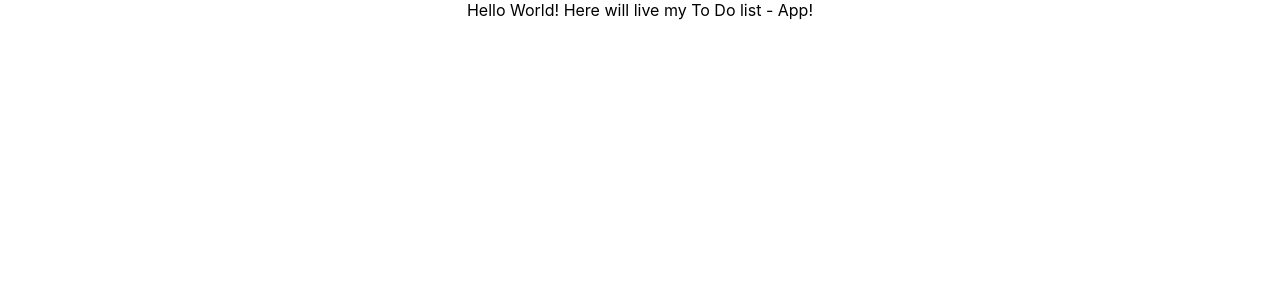
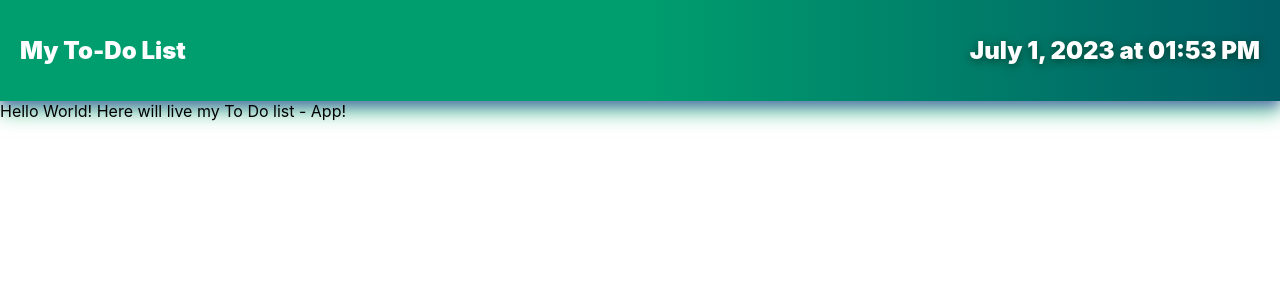
Before and after one commit to madgrv/todo-app, a React (Create React App) app: page / in a window 1280 px wide. Shown: the top 300 px of the page. Built offline with nearby package versions, Linux system fonts and the light colour scheme.

Commit message:
Header with clock created

```diff
--- a/src/App.css
+++ b/src/App.css
@@ -1,4 +1,4 @@
-.App {
+/* .App {
   text-align: center;
 }
 
@@ -35,4 +35,7 @@
   to {
     transform: rotate(360deg);
   }
-}
+} */
+
+
+/* App Module Css */
--- a/src/App.js
+++ b/src/App.js
@@ -1,10 +1,11 @@
 import logo from './logo.svg';
 import './App.css';
-import styled from "styled-components";
+import Header from './components/Header';
 
 function App() {
   return (
     <div className="App">
+      <Header />
       Hello World! Here will live my To Do list - App!
     </div>
   );
--- /dev/null
+++ b/src/components/Header.js
@@ -0,0 +1,38 @@
+import React, { useState, useEffect } from 'react';
+import styles from '../styles/header.module.css';
+
+const Header = () => {
+  // Set state for clock on current time
+  const [currentTime, setCurrentTime] = useState(new Date());
+
+  // Update clock every second
+  useEffect(() => {
+    const timerID = setInterval(() => {
+      setCurrentTime(new Date());
+    }, 1000);
+
+    return () => {
+      clearInterval(timerID);
+    };
+  }, []);
+
+  // Define clock display
+  const formatTime = (date) => {
+    return date.toLocaleTimeString([], {
+      day: 'numeric',
+      month: 'long',
+      year: 'numeric',
+      hour: '2-digit',
+      minute: '2-digit',
+    });
+  };
+
+  return (
+    <header className={styles.header}>
+      <h1 className={styles.title}>My To-Do List</h1>
+      <div className={styles.date}>{formatTime(currentTime)}</div>
+    </header>
+  );
+};
+
+export default Header;
--- /dev/null
+++ b/src/styles/header.module.css
@@ -0,0 +1,22 @@
+/* header.module.css */
+.header {
+    display: flex;
+    justify-content: space-between;
+    align-items: center;
+    background: linear-gradient(to right, #009e6e 50%, #005e65);
+    padding: 20px;
+    box-shadow: 0 4px 12px rgba(68, 29, 176, 0.532), 0 12px 18px rgba(29, 176, 115, 0.64);
+  }
+
+  .title {
+    color: white;
+    font-size: 24px;
+    font-weight: 900;
+  }
+
+  .date {
+    color: white;
+    font-size: 24px;
+    font-weight: 900;
+    text-shadow: 0 2px 8px #00412e;
+  }
```
Also changed, not shown: 2 other files (tests, documents, lock files or other folders).
